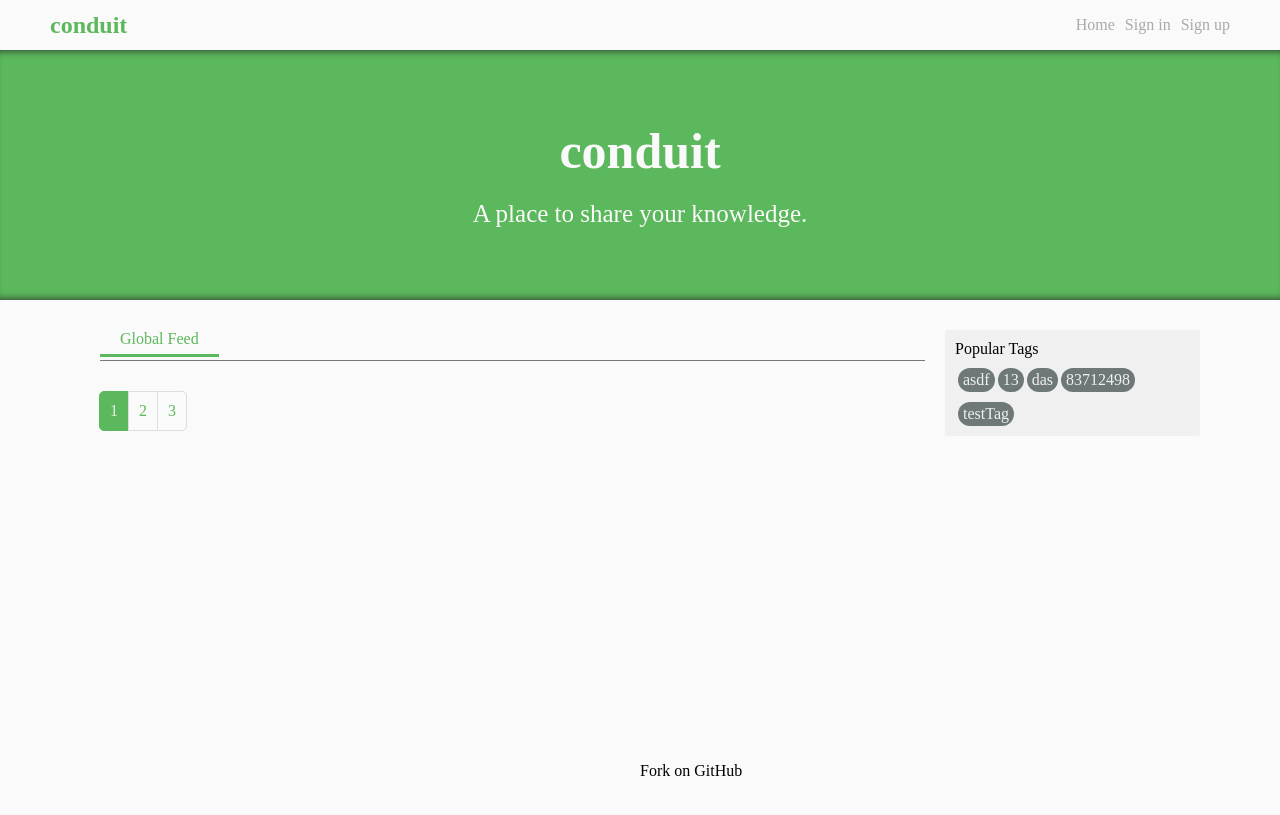
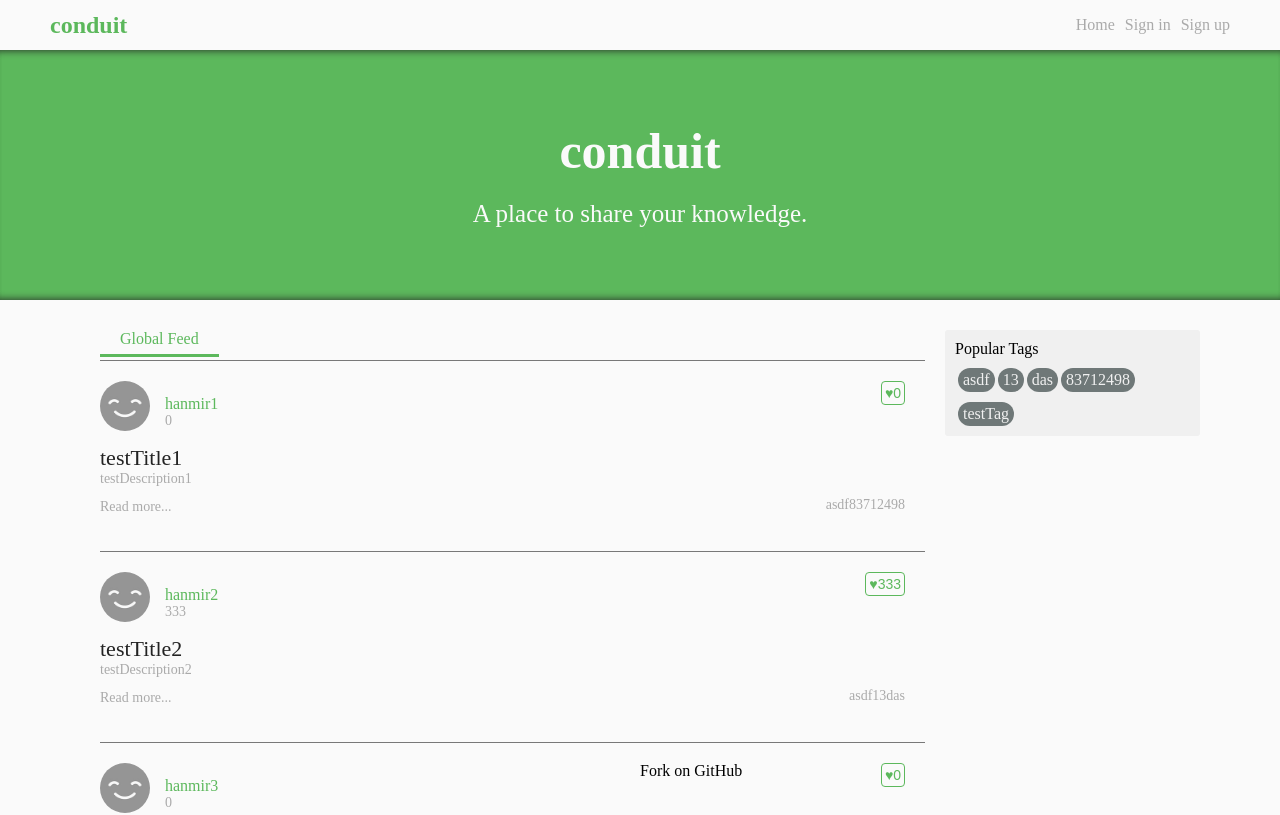
Before and after one commit to M1rev1l/pilotProject, a React app in the folder webpack-demo/: page / in a window 1280 px wide. Shown: the top 815 px of the page. Built offline with nearby package versions, Linux system fonts and the light colour scheme.

Commit message:
20-10-05 리액트 반영 본

```diff
--- a/webpack-demo/src/index.tsx
+++ b/webpack-demo/src/index.tsx
@@ -9,8 +9,6 @@ import TagList  from '@view/TagList/TagList';
 import FloatSidebar from '@view/FloatSidebar/FloatSidebar';
 
 class Main extends React.Component {
-
-
 
 	componentDidMount() {
 
@@ -32,7 +30,6 @@ class Main extends React.Component {
 	}
 
 	render() {
-		const articleDatas = this.state;
 		return <div>
 			<nav>
 				<a className="logoWrapper" href="./index.html">
@@ -56,9 +53,7 @@ class Main extends React.Component {
 						<span className="filterItem active">Global Feed</span>
 					</div>
 					<ul id="articleList">
-							<ArticleList.ArticleList
-								articleDatas = { articleDatas }
-							/>
+						<ArticleList.ArticleList articleDataProps = {this.state} />
 					</ul>
 					<div className="pagination">
 						<ul></ul>
--- a/webpack-demo/src/view/articleList/Article.tsx
+++ b/webpack-demo/src/view/articleList/Article.tsx
@@ -5,45 +5,72 @@ import ProfileImage from '@resource/profile.jpg';
 import ArticleListService from '@service/articleListService';
 import tagListService from '@service/tagListService';
 
-export default class Article extends React.Component {
-	state = {
-		articleData: {}
+export default class Article extends React.Component<{articleData:ArticleVO}> {
+
+	componentDidMount() {
+
 	}
-	/*
-	get data() {
-		return articleListService.getArticleList()[this.index];
+
+	state = this.props.articleData;
+
+	componentDidUpdate() {
+		console.log("updated");
 	}
-	*/
+
 	render() {
-		return <li className="article">
+		console.log(this.props.articleData.writer)
+		const articleProps = this.props.articleData;
+		const articleState = this.state;
+		function handleLikeClick() {
+			console.log(articleState)
+			if(articleProps.isAlreadyLike) {
+				articleProps.likeCount--;
+				//dom.classList.remove("active");
+				articleProps.isAlreadyLike = false;
+			} else {
+				articleProps.likeCount++;
+				//dom.classList.add("active");
+				articleProps.isAlreadyLike = true;
+			}
+		}
+
+		return (
+			<div>
 				<div className="articleTop">
 					<a className="profileImg">
+						<img src={ProfileImage}/>
 					</a>
 					<div className="info">
 						<a>
-						<div className="writer greenText underlineHober"></div>
+							<div className="writer greenText underlineHober">
+								{articleProps.writer}
+							</div>
 						</a>
-					<div className="date greyText lighterText font14px"></div>
+						<div className="date greyText lighterText font14px">
+							{articleProps.likeCount}
 						</div>
-				<button className="like greenText">
+					</div>
+					<button onClick={handleLikeClick} className="like greenText">
 						<span>♥</span>
-					<span className="likeCount"></span>
+						<span className="likeCount">{articleProps.likeCount}</span>
 					</button>
 				</div>
 				<div className="about">
 					<a>
-					<div className="title"></div>
-					<div className="description greyText font14px"></div>
+						<div className="title">{articleProps.title}</div>
+						<div className="description greyText font14px">{articleProps.description}</div>
 					</a>
 				</div>
 				<div className="etc">
 					<a>
 						<span className="readMore greyText lighterText font14px">Read more...</span>
 						<span className="postTags greyText lighterText font14px">
+							{articleProps.tag}
 						</span>
 					</a>
 				</div>
-		</li>;
+			</div>
+		)
 	}
 }
 
--- a/webpack-demo/src/view/articleList/ArticleList.tsx
+++ b/webpack-demo/src/view/articleList/ArticleList.tsx
@@ -2,11 +2,12 @@ import * as React from "react";
 import * as ReactDOM from "react-dom";
 import Article from '@view/articleList/Article';
 import ArticleListService from '@service/articleListService';
-import { Component } from '../Component';
+import { ArticleVO } from "@src/model/articleVO";
 
 const service = ArticleListService.getInstance();
 
-export default class ArticleList2 extends Component {
+//리액트 미적용 소스, 태그&페이지네이션에서 사용하므로 수정 전 까지 유지
+export default class ArticleList2 {
 	readonly articleParent = document.querySelector("#articleList");
 
 	clearList() {
@@ -30,34 +31,33 @@ export default class ArticleList2 extends Component {
 	}
 }
 
-export class ArticleList extends React.Component {
-
-	state = {
-		articleDatas: [
-			{
-				writer: ""
-				, date: new Date()
-				, title: ""
-				, description: ""
-				, likeCount: 0
-				, isAlreadyLike: false
-				, tag: [] as string[]
-			}
-		]
-	}
+export class ArticleList extends React.Component<{articleDataProps:any}> {
 
 	render() {
-		console.log("hello");
-		return <div>
-		</div>;
 
-	/*
-{this.state.articleDatas.map(articleData => (
-	<Article
-		writer={ this.props.writer }
-	/>
-))}
-	*/
+		if(this.props.articleDataProps){
+			console.log(this.props);
 
+			const articleMap = this.props.articleDataProps.articleDatas;
+
+			const mapToComponet = (data: []) => {
+				return data.map((articleData: ArticleVO, index: number) => {
+					return (
+						<li className="article" key={index}>
+							<Article
+								articleData = { articleData }
+							/>
+						</li>
+
+					)
+				})
+			}
+
+			return mapToComponet(articleMap);
+		} else {
+			return <div>
+				this List is in loading.
+			</div>;
+		}
 	}
 }
```
Also changed, not shown: webpack-demo/src/view/articleList/ArticleTag.tsx (added). Lines whose indentation alone changed are shown as unchanged.
